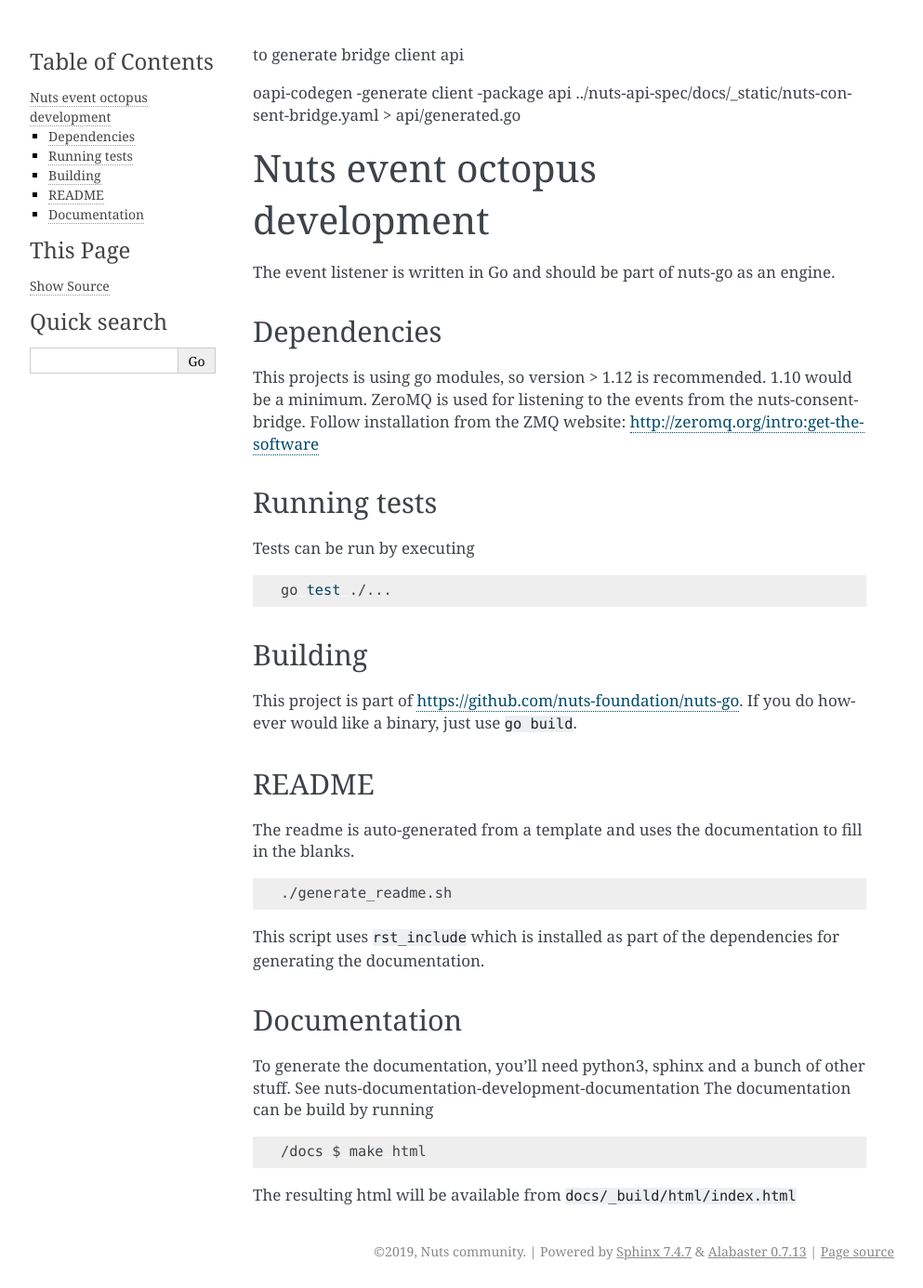
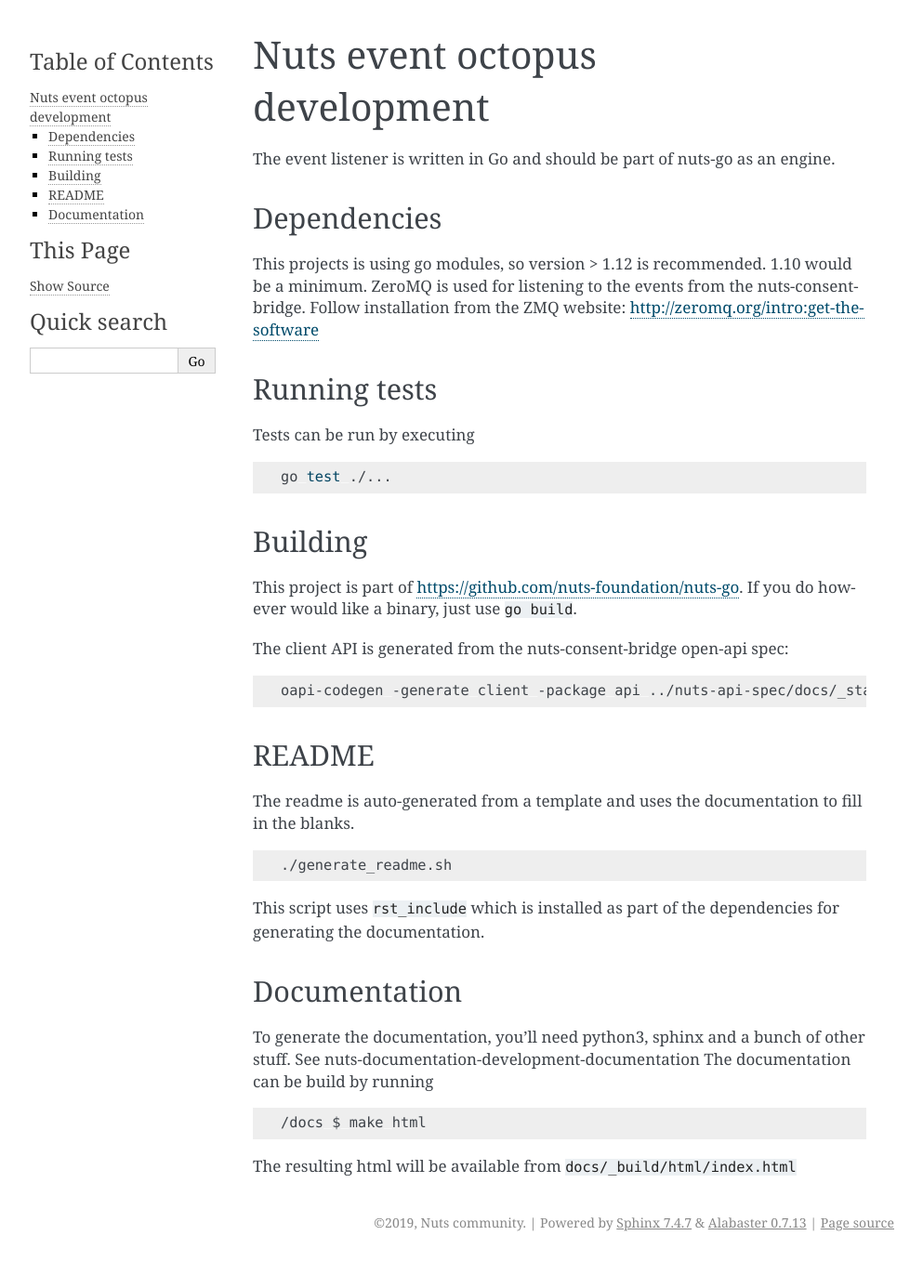
Before and after one commit to nuts-foundation/nuts-event-octopus, a Sphinx documentation site: the page built from docs/pages/development/event-octopus.rst, in a window 1280 px wide. Shown: the whole page at 93% size, without its empty margins (148-1141 px from the left). Built offline with Sphinx 7.4.7, drawn with Linux system fonts in a browser that asks for light colours; after the commit the page ends 1355 px from its top, so only the background shows below that.

Commit message:
fix dev docs
Signed-off-by: Wout Slakhorst <wout.slakhorst@nedap.com>

```diff
--- a/docs/pages/development/event-octopus.rst
+++ b/docs/pages/development/event-octopus.rst
@@ -1,7 +1,3 @@
-to generate bridge client api
-
-oapi-codegen -generate client -package api ../nuts-api-spec/docs/_static/nuts-consent-bridge.yaml > api/generated.go
-
 .. _nuts-event-octopus-development:
 
 Nuts event octopus development
@@ -30,6 +26,11 @@
 
 This project is part of https://github.com/nuts-foundation/nuts-go. If you do however would like a binary, just use ``go build``.
 
+The client API is generated from the nuts-consent-bridge open-api spec:
+
+.. code-block:: shell
+
+    oapi-codegen -generate client -package api ../nuts-api-spec/docs/_static/nuts-consent-bridge.yaml > api/generated.go
 
 README
 ******
```
